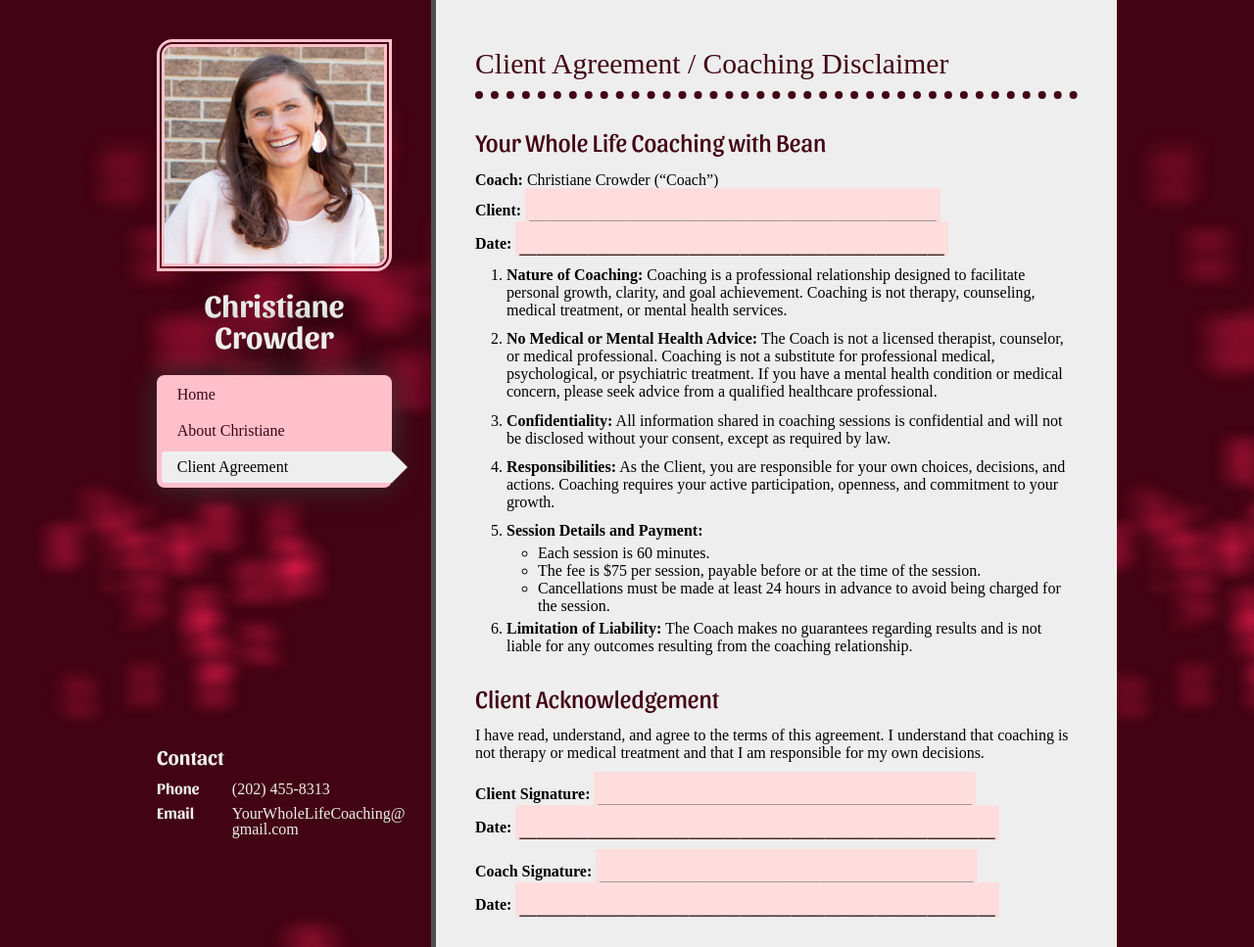
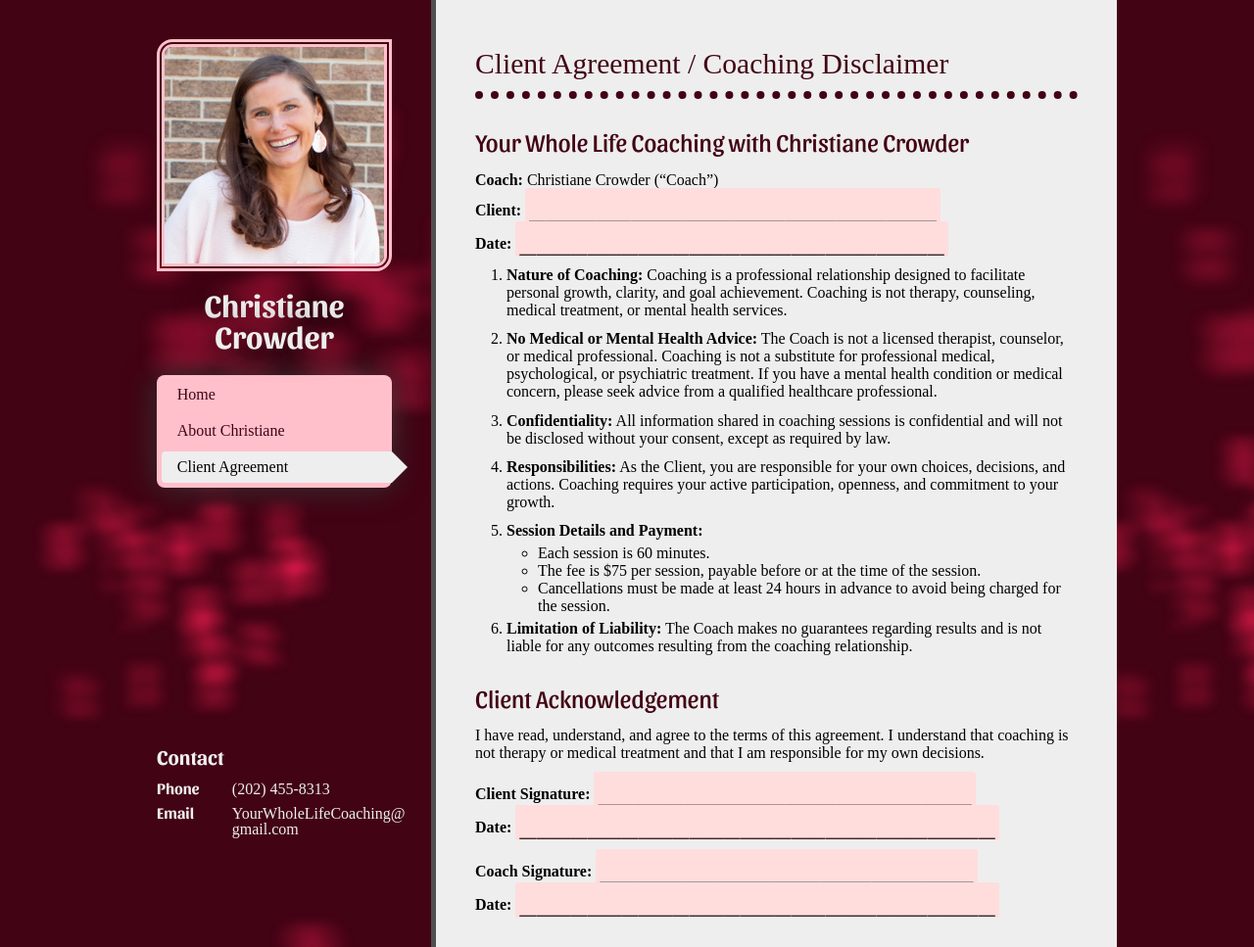
Before and after one commit to bean-crowder/bean-crowder.github.io, a Jekyll site: the page built from agreement.markdown, in a window 1280 px wide. Shown: the whole page at 98% size. Built offline with Jekyll 4.4.1, drawn with Linux system fonts in a browser that asks for light colours.

Commit message:
Rename Bean in client agreement

```diff
--- a/agreement.markdown
+++ b/agreement.markdown
@@ -4,7 +4,7 @@ title: Client Agreement / Coaching Disclaimer
 permalink: /agreement/
 ---
 
-## Your Whole Life Coaching with Bean
+## Your Whole Life Coaching with Christiane Crowder
 
 **Coach:** Christiane Crowder (“Coach”)
 **Client:** `________________________`
```
